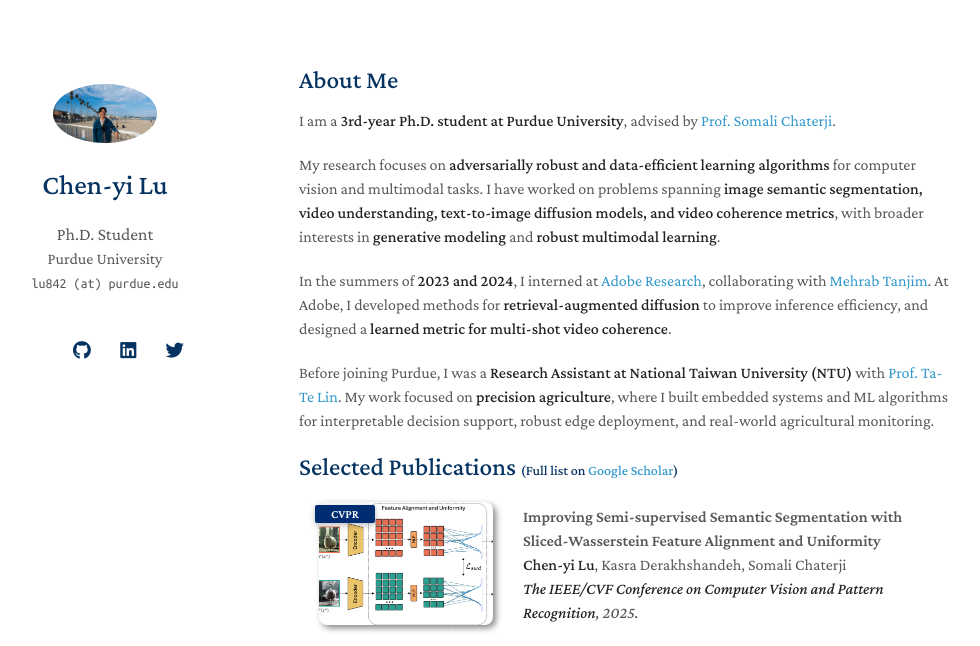
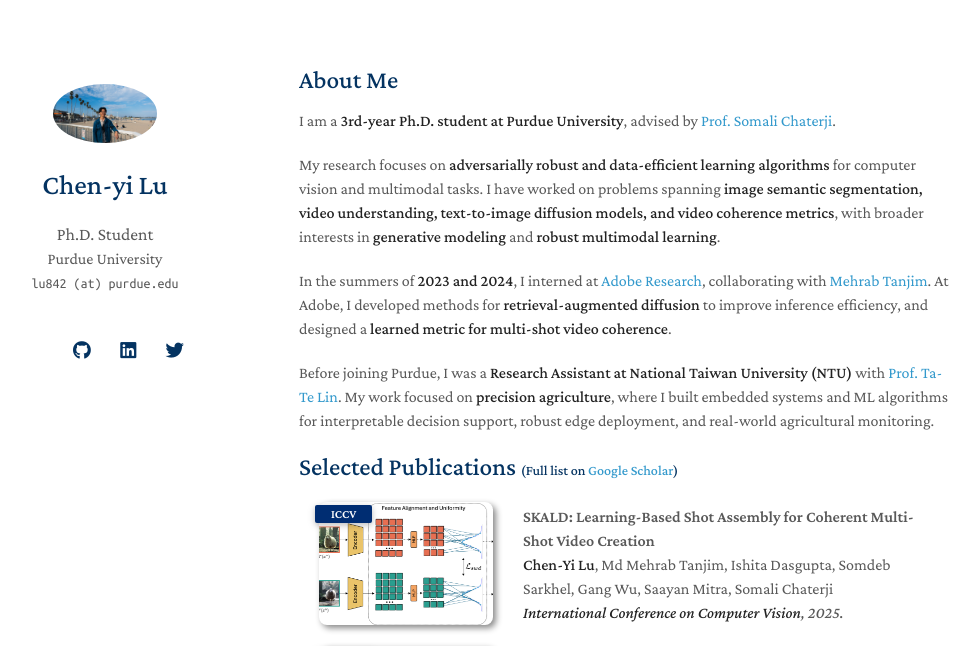
Before and after one commit to StevenCYLu/StevenCYLu.github.io, a Jekyll site: the page built from index.md, in a window 1280 px wide and 900 px high, cut to the strip 0-646 px from the top of the window. Shown: the whole strip, without its empty margins (171-1151 px from the left). Built offline with Jekyll 4.4.1, drawn with Linux system fonts in a browser that asks for light colours; nearby versions of some CDN libraries; a style sheet for code colours, icons or effects is not loaded; our own code applies the rules of GitHub Pages for plain Markdown files.

Commit message:
Update publications.md

```diff
--- a/_includes/publications.md
+++ b/_includes/publications.md
@@ -1,6 +1,19 @@
 <h2 id="publications" style="margin: 2px 0px -15px;">Selected Publications <span style="font-size:14px;">(Full list on <a href="https://scholar.google.com/citations?user=hmsjcJwAAAAJ&hl=en">Google Scholar</a>)</span></h2>
 <div class="publications">
 <ol class="bibliography">
+<li>
+<div class="pub-row">
+  <div class="col-sm-3 abbr" style="position: relative;padding-right: 15px;padding-left: 15px;">
+    <img src="assets/img/cvpr.png" class="teaser img-fluid z-depth-1">
+    <abbr class="badge">ICCV</abbr>
+  </div>
+  <div class="col-sm-9" style="position: relative;padding-right: 15px;padding-left: 20px;">
+    <div class="title">SKALD: Learning-Based Shot Assembly for Coherent Multi-Shot Video Creation</div>
+    <div class="author"><strong>Chen-Yi Lu</strong>, Md Mehrab Tanjim, Ishita Dasgupta, Somdeb Sarkhel, Gang Wu, Saayan Mitra, Somali Chaterji</div>
+    <div class="periodical"><em><strong>International Conference on Computer Vision</strong>, 2025.</em></div>
+  </div>
+</div>
+</li>
 <li>
 <div class="pub-row">
   <div class="col-sm-3 abbr" style="position: relative;padding-right: 15px;padding-left: 15px;">
```
